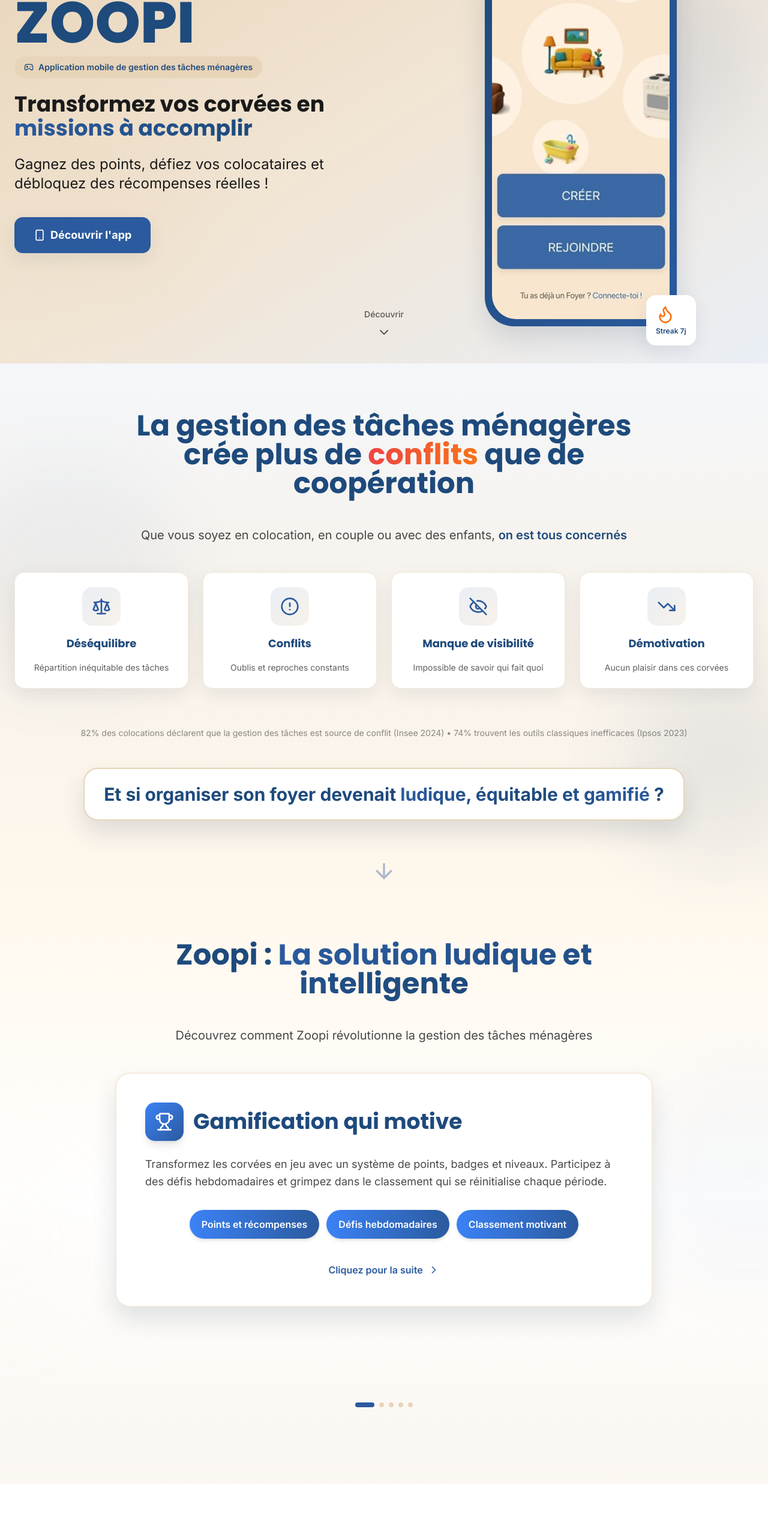
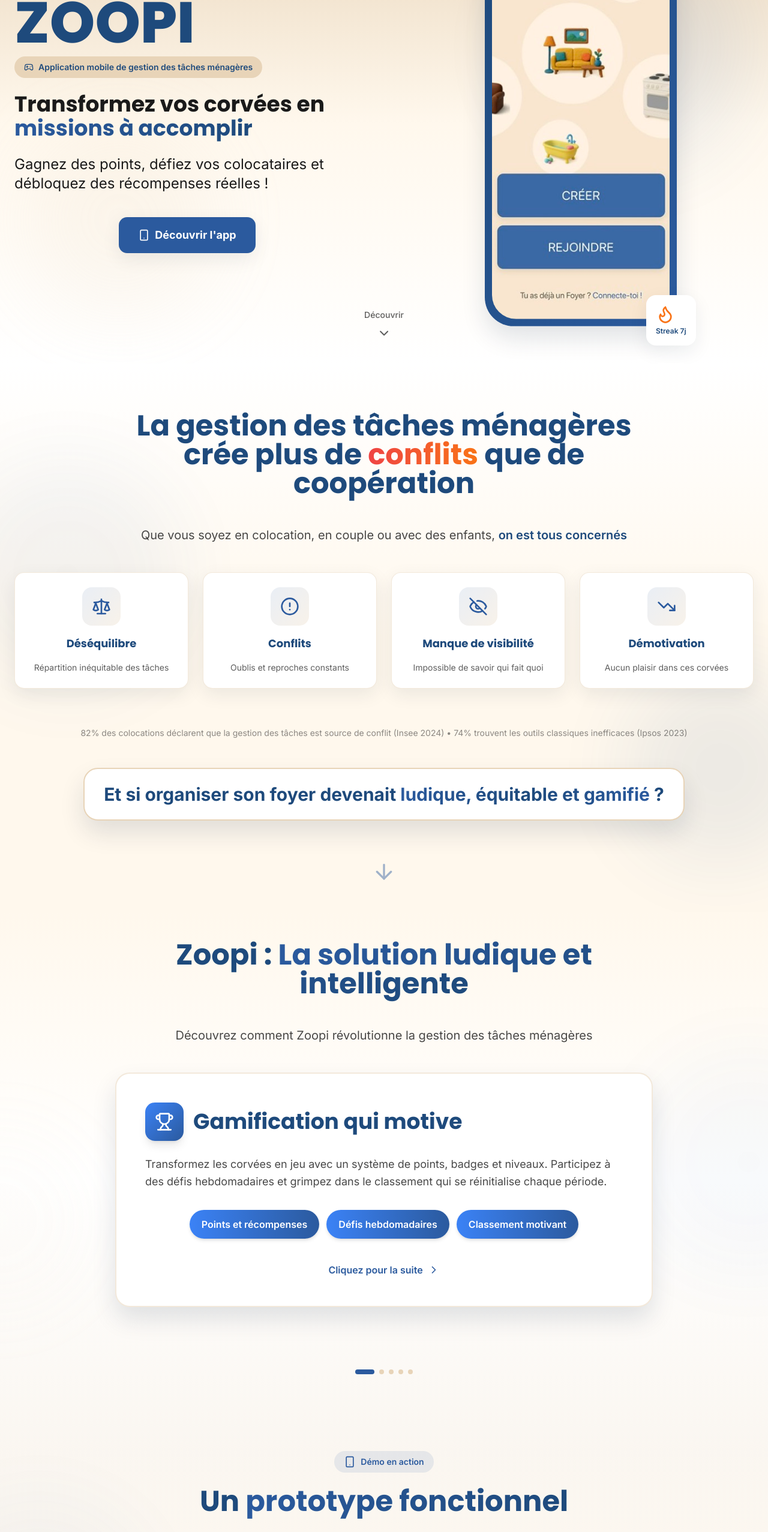
Before and after one commit to luizanbrg/zupii, a React (Vite) app in the folder zoopi-landing/: page / in a window 1280 px wide. Shown: the part 194-2748 px from the top of the page at 60% size. Before the commit the page ends 2668 px from the top, so only its background shows below. Built offline with nearby package versions, Linux system fonts and the light colour scheme.

Commit message:
feat: Add DemoSection component and enhance scrolling functionality in Hero component

```diff
--- a/zoopi-landing/src/App.jsx
+++ b/zoopi-landing/src/App.jsx
@@ -1,6 +1,7 @@
 import Hero from "./components/Hero";
 import ProblemSection from "./components/ProblemSection";
 import SolutionSection from "./components/SolutionSection";
+import DemoSection from "./components/DemoSection";
 
 function App() {
   return (
@@ -8,6 +9,7 @@
       <Hero />
       <ProblemSection />
       <SolutionSection />
+      <DemoSection />
     </div>
   );
 }
--- /dev/null
+++ b/zoopi-landing/src/components/DemoSection.jsx
@@ -0,0 +1,123 @@
+import { motion } from "framer-motion";
+import { Play, Smartphone } from "lucide-react";
+import { useState } from "react";
+
+const DemoSection = () => {
+  const [isPlaying, setIsPlaying] = useState(false);
+
+  return (
+    <section
+      id="demo"
+      className="relative pb-20 lg:pb-32 overflow-hidden bg-gradient-to-b from-light-sand/20 via-cream to-white"
+    >
+      {/* Decorative elements */}
+      <div className="absolute inset-0 overflow-hidden pointer-events-none">
+        <motion.div
+          initial={{ opacity: 0, scale: 0.8 }}
+          whileInView={{ opacity: 0.04, scale: 1 }}
+          transition={{ duration: 1.5 }}
+          viewport={{ once: true }}
+          className="absolute top-20 -left-32 w-96 h-96 bg-primary-blue rounded-full blur-3xl"
+        />
+        <motion.div
+          initial={{ opacity: 0, scale: 0.8 }}
+          whileInView={{ opacity: 0.05, scale: 1 }}
+          transition={{ duration: 1.5, delay: 0.3 }}
+          viewport={{ once: true }}
+          className="absolute bottom-20 -right-32 w-80 h-80 bg-light-sand rounded-full blur-3xl"
+        />
+      </div>
+
+      <div className="container mx-auto px-6 relative z-10">
+        {/* Title Section */}
+        <motion.div
+          initial={{ opacity: 0, y: 30 }}
+          whileInView={{ opacity: 1, y: 0 }}
+          transition={{ duration: 0.8 }}
+          viewport={{ once: true }}
+          className="text-center max-w-4xl mx-auto mb-16"
+        >
+          <div className="inline-flex items-center gap-2 px-4 py-2 bg-primary-blue/10 rounded-full mb-6">
+            <Smartphone className="w-5 h-5 text-primary-blue" />
+            <span className="text-primary-blue font-semibold text-sm">
+              Démo en action
+            </span>
+          </div>
+
+          <h2 className="text-4xl lg:text-5xl font-bold text-dark-blue mb-6 leading-tight">
+            Un{" "}
+            <span className="text-transparent bg-clip-text bg-gradient-to-r from-primary-blue to-dark-blue">
+              prototype fonctionnel
+            </span>
+          </h2>
+
+          <p className="text-xl text-text-dark/80">
+            Nous avons déjà créé un premier prototype fonctionnel de
+            l'application mobile
+          </p>
+        </motion.div>
+
+        {/* iPhone Mockup with Video */}
+        <motion.div
+          initial={{ opacity: 0, y: 40 }}
+          whileInView={{ opacity: 1, y: 0 }}
+          transition={{ duration: 0.8, delay: 0.2 }}
+          viewport={{ once: true }}
+          className="max-w-xs mx-auto"
+        >
+          {/* iPhone Frame */}
+          <div className="relative">
+            {/* iPhone body */}
+            <div className="relative bg-gradient-to-b from-gray-800 to-gray-900 rounded-[3rem] p-3 shadow-2xl">
+              {/* Notch */}
+              <div className="absolute top-0 left-1/2 -translate-x-1/2 w-32 h-7 bg-black rounded-b-3xl z-10" />
+
+              {/* Screen */}
+              <div className="relative bg-black rounded-[2.5rem] overflow-hidden aspect-[9/19.5]">
+                {/* Video element */}
+                <video
+                  className="w-full h-full object-cover"
+                  controls
+                  poster="/path-to-your-thumbnail.jpg"
+                  onPlay={() => setIsPlaying(true)}
+                  onPause={() => setIsPlaying(false)}
+                >
+                  <source src="/path-to-your-video.mp4" type="video/mp4" />
+                  Votre navigateur ne supporte pas la lecture de vidéos.
+                </video>
+
+                {/* Play overlay */}
+                {!isPlaying && (
+                  <motion.div
+                    initial={{ opacity: 0 }}
+                    animate={{ opacity: 1 }}
+                    className="absolute inset-0 flex items-center justify-center bg-dark-blue/20 backdrop-blur-[2px]"
+                  >
+                    <motion.div
+                      whileHover={{ scale: 1.1 }}
+                      whileTap={{ scale: 0.95 }}
+                      className="w-16 h-16 bg-white rounded-full flex items-center justify-center shadow-2xl cursor-pointer"
+                    >
+                      <Play
+                        className="w-8 h-8 text-primary-blue ml-1"
+                        fill="currentColor"
+                      />
+                    </motion.div>
+                  </motion.div>
+                )}
+              </div>
+
+              {/* Home indicator bar */}
+              <div className="absolute bottom-2 left-1/2 -translate-x-1/2 w-32 h-1 bg-white/30 rounded-full" />
+            </div>
+
+            {/* Reflection effect */}
+            <div className="absolute inset-0 bg-gradient-to-tr from-transparent via-white/5 to-white/10 rounded-[3rem] pointer-events-none" />
+          </div>
+        </motion.div>
+      </div>
+    </section>
+  );
+};
+
+export default DemoSection;
--- a/zoopi-landing/src/components/Hero.jsx
+++ b/zoopi-landing/src/components/Hero.jsx
@@ -9,10 +9,14 @@
     document.getElementById("problem")?.scrollIntoView({ behavior: "smooth" });
   };
 
+  const scrollToDemo = () => {
+    document.getElementById("demo")?.scrollIntoView({ behavior: "smooth" });
+  };
+
   return (
     <section
       id="hero"
-      className="relative min-h-screen flex items-center justify-center overflow-hidden bg-gradient-to-br from-light-sand via-light-sand/60 to-primary-blue/10"
+      className="relative min-h-screen flex items-center justify-center overflow-hidden bg-gradient-to-b from-light-sand via-cream to-white"
     >
       {/* Background decorative elements */}
       <div className="absolute inset-0 overflow-hidden pointer-events-none">
@@ -37,13 +41,14 @@
             initial={{ opacity: 0, x: -50 }}
             animate={{ opacity: 1, x: 0 }}
             transition={{ duration: 0.8, ease: "easeOut" }}
-            className="text-left space-y-6"
+            className="text-center lg:text-left space-y-6"
           >
             {/* Logo/Nom de l'app en très grand */}
             <motion.div
               initial={{ opacity: 0, y: 20 }}
               animate={{ opacity: 1, y: 0 }}
               transition={{ duration: 0.6, delay: 0.2 }}
+              className="flex flex-col items-center lg:items-start"
             >
               <h1 className="text-7xl lg:text-8xl font-extrabold text-dark-blue mb-2">
                 ZOOPI
@@ -68,13 +73,14 @@
             </p>
 
             {/* CTA Button */}
-            <div className="pt-4">
+            <div className="pt-4 flex justify-center">
               <motion.button
                 whileHover={{
                   scale: 1.05,
                   boxShadow: "0 20px 40px rgba(65, 105, 225, 0.3)",
                 }}
                 whileTap={{ scale: 0.98 }}
+                onClick={scrollToDemo}
                 className="px-8 py-4 bg-primary-blue text-white text-lg font-bold rounded-card shadow-soft hover:shadow-elevated transition-all duration-300 flex items-center justify-center gap-2"
               >
                 <Smartphone size={20} />
--- a/zoopi-landing/src/components/ProblemSection.jsx
+++ b/zoopi-landing/src/components/ProblemSection.jsx
@@ -34,7 +34,7 @@
   return (
     <section
       id="problem"
-      className="relative pt-12 pb-8 lg:pt-20 lg:pb-12 overflow-hidden bg-gradient-to-b from-primary-blue/5 via-light-sand/30 to-cream"
+      className="relative pt-12 pb-8 lg:pt-20 lg:pb-12 overflow-hidden bg-gradient-to-b from-white via-cream to-cream"
     >
       {/* Decorative elements */}
       <div className="absolute inset-0 overflow-hidden pointer-events-none">
--- a/zoopi-landing/src/components/SolutionSection.jsx
+++ b/zoopi-landing/src/components/SolutionSection.jsx
@@ -117,7 +117,7 @@
 
         {/* Card Stack */}
         <div className="max-w-4xl mx-auto">
-          <div className="relative" style={{ minHeight: "550px" }}>
+          <div className="relative" style={{ minHeight: "495px" }}>
             {/* Render all cards with stacking effect */}
             {features.map((feature, index) => {
               // Calculate position relative to current index
@@ -144,11 +144,21 @@
                   style={{
                     pointerEvents: isActive ? "auto" : "none",
                   }}
+                  whileHover={
+                    isActive
+                      ? {
+                          scale: 1.02,
+                          transition: { duration: 0.2 },
+                        }
+                      : {}
+                  }
                 >
                   <div
                     className={`bg-white rounded-3xl shadow-elevated border-2 border-light-sand/50 p-8 lg:p-12 ${
-                      isActive ? "hover:shadow-2xl" : ""
-                    } transition-shadow duration-300`}
+                      isActive
+                        ? "hover:shadow-[0_25px_60px_-10px_rgba(0,0,0,0.3)]"
+                        : ""
+                    } transition-all duration-300`}
                   >
                     {/* Icon & Title */}
                     <div className="flex items-center gap-4 mb-6">
```
